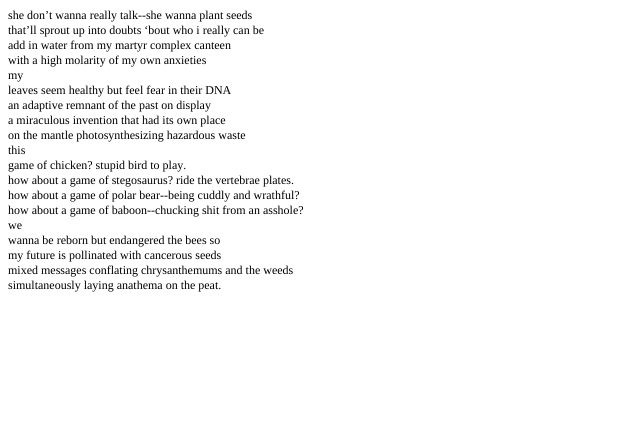
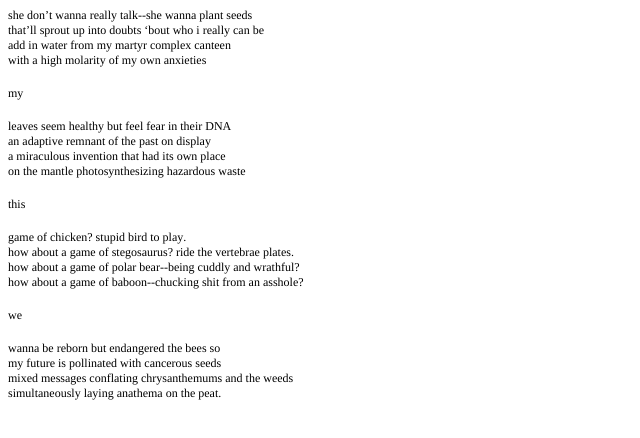
Before and after one commit to blakpirat2/myfiles, a plain HTML site: page stegosaurus_textedit.html in a window 1280 px wide. Shown: the whole page, without its empty margins (0-640 px from the left). Drawn offline with Linux system fonts and the light colour scheme.

Commit message:
Update stegosaurus_textedit.html

```diff
--- a/stegosaurus_textedit.html
+++ b/stegosaurus_textedit.html
@@ -15,18 +15,18 @@
 <p class="p1"><span class="s1">she don’t wanna really talk--she wanna plant seeds</span></p>
 <p class="p1"><span class="s1">that’ll sprout up into doubts ‘bout who i really can be</span></p>
 <p class="p1"><span class="s1">add in water from my martyr complex canteen</span></p>
-<p class="p1"><span class="s1">with a high molarity of my own anxieties </span></p>
-<p class="p1"><span class="s1">my</span></p>
+<p class="p1"><span class="s1">with a high molarity of my own anxieties </span></p><br>
+<p class="p1"><span class="s1">my</span></p><br>
 <p class="p1"><span class="s1">leaves seem healthy but feel fear in their DNA</span></p>
 <p class="p1"><span class="s1">an adaptive remnant of the past on display</span></p>
 <p class="p1"><span class="s1">a miraculous invention that had its own place</span></p>
-<p class="p1"><span class="s1">on the mantle photosynthesizing hazardous waste </span></p>
-<p class="p1"><span class="s1">this</span></p>
+<p class="p1"><span class="s1">on the mantle photosynthesizing hazardous waste </span></p><br>
+<p class="p1"><span class="s1">this</span></p><br>
 <p class="p1"><span class="s1">game of chicken? stupid bird to play. </span></p>
 <p class="p1"><span class="s1">how about a game of stegosaurus? ride the vertebrae plates.</span></p>
 <p class="p1"><span class="s1">how about a game of polar bear--being cuddly and wrathful?</span></p>
-<p class="p1"><span class="s1">how about a game of baboon--chucking shit from an asshole? </span></p>
-<p class="p1"><span class="s1">we</span></p>
+<p class="p1"><span class="s1">how about a game of baboon--chucking shit from an asshole? </span></p><br>
+<p class="p1"><span class="s1">we</span></p><br>
 <p class="p1"><span class="s1">wanna be reborn but endangered the bees so</span></p>
 <p class="p1"><span class="s1">my future is pollinated with cancerous seeds</span></p>
 <p class="p1"><span class="s1">mixed messages conflating chrysanthemums and the weeds</span></p>
```
